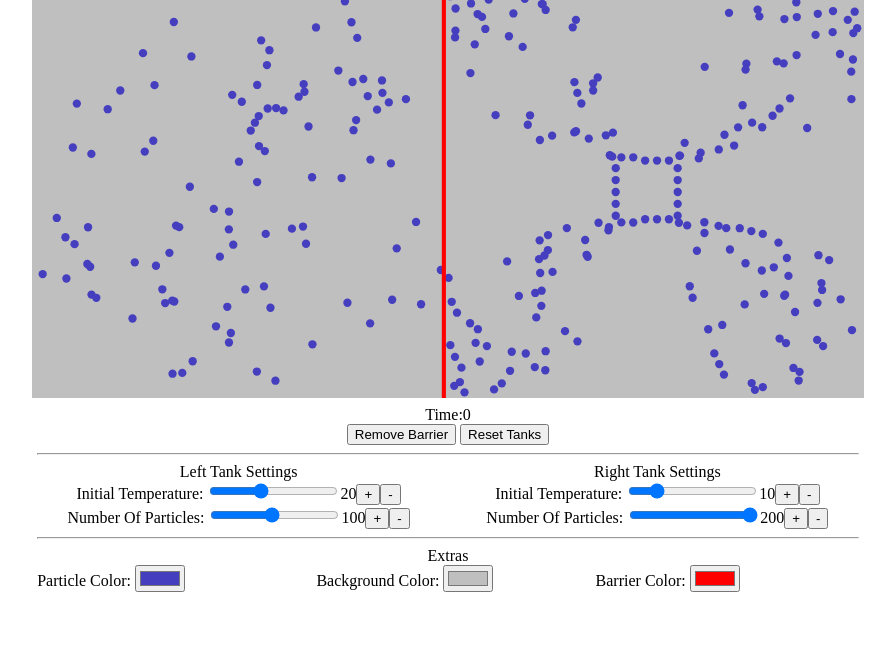
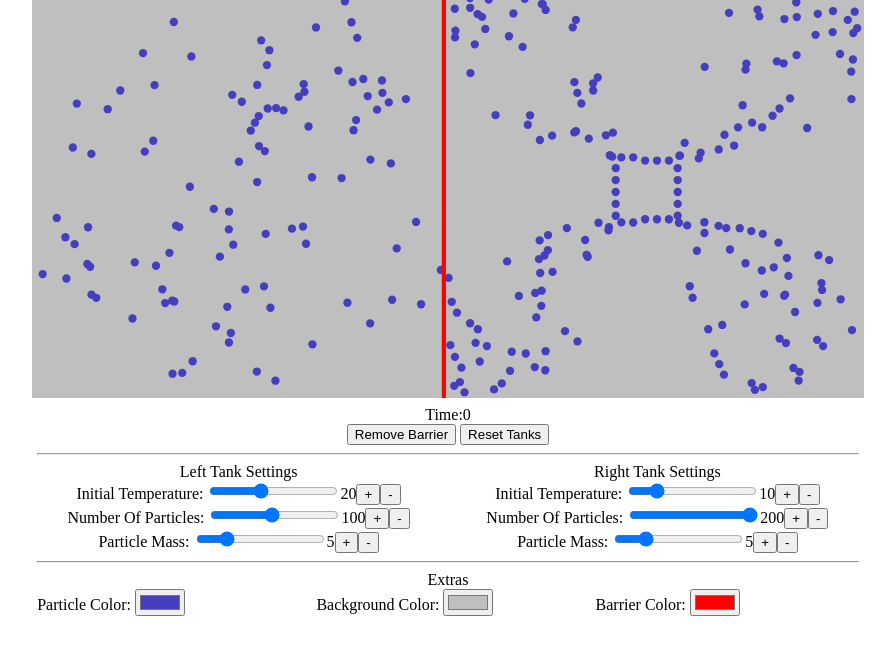
Before and after one commit to BoisterousCoder/ThermalEquilibriumLab, a plain HTML site: page index.html in a window 1280 px wide. Shown: the part 132-800 px from the top of the page, without its empty margins (192-1087 px from the left). Drawn offline with Linux system fonts and the light colour scheme.

Commit message:
Adding Mass
I allowed the simulation to properly handle mass

```diff
--- a/JS/MainLoop.js
+++ b/JS/MainLoop.js
@@ -22,14 +22,14 @@ function mainLoop(particlesLeft, particlesRight, translation) {
         particle.y += particle.vel.y / particle.mass;
         c.fillStyle = particleColor;
         reflectParticle(particle, 0, i, particlesLeft, particlesRight);
-        particleCollisions(i, particlesLeft);
+        particleCollisions(particle, particlesLeft, i);
         particle.fill(c, particle.radius);
 
         c.strokeStyle = 'black';
         c.lineWidth = 0.2;
     });
 
-    roundedTempLeft = Math.round(average(leftTemps)* particleMass * roundingAccuaracy)/roundingAccuaracy;
+    roundedTempLeft = Math.round(average(leftTemps) * simSpeed * roundingAccuaracy)/roundingAccuaracy;
     $('#tempLeft').html(roundedTempLeft);
 
     particlesRight.map(function (particle, i) {
@@ -38,14 +38,14 @@ function mainLoop(particlesLeft, particlesRight, translation) {
         particle.y += particle.vel.y / particle.mass;
         c.fillStyle = particleColor;
         reflectParticle(particle, translation, i, particlesLeft, particlesRight);
-        particleCollisions(i, particlesRight);
+        particleCollisions(particle, particlesRight, i);
         particle.fill(c, particle.radius);
 
         c.strokeStyle = 'black';
         c.lineWidth = 0.2;
     });
 
-    roundedTempRight = Math.round(average(rightTemps) * particleMass * roundingAccuaracy)/roundingAccuaracy;
+    roundedTempRight = Math.round(average(rightTemps) * simSpeed * roundingAccuaracy)/roundingAccuaracy;
     $('#tempRight').html(roundedTempRight);
 
     if(!allowCrossOver){
@@ -76,15 +76,15 @@ function average(array) {
     return avg;
 }
 
-function particleCollisions(checkIndex, particles) {
-    particle = particles[checkIndex];
+function particleCollisions(particle, particles, checkIndex) {
+    //particle = particles[checkIndex];
     particles.map(function (particleToCheck, i) {
         if (i < checkIndex) {
             var distance = particleToCheck.distance(particle);
             if (distance.r <= particleToCheck.radius + particle.radius) {
                 let wallAngle = distance.deg + 90;
                 particle.vel.deg = 2 * wallAngle - particle.vel.deg;
-                let newSpeed = (particleToCheck.vel.r + particle.vel.r) / 2
+                let newSpeed = (particleToCheck.vel.r * particleToCheck.mass + particle.vel.r * particle.mass) / (particleToCheck.mass+particle.mass);
                 particleToCheck.vel.deg = 2 * wallAngle + particleToCheck.vel.deg;
                 particleToCheck.vel.r = newSpeed;
                 particle.vel.r = newSpeed;
--- a/JS/Point.js
+++ b/JS/Point.js
@@ -39,6 +39,9 @@ class Point {
 		return this;
 	}
 	distance(otherPoint) {
+		if(!otherPoint){
+			console.log("test");
+		}
 		var distance = new Point(this.x - otherPoint.x, this.y - otherPoint.y);
 		return distance;
 	}
--- a/JS/Start.js
+++ b/JS/Start.js
@@ -4,17 +4,19 @@
 //user settings
 const fps = 30;//This is the maximum frames per second, lag can make the simulaton slower if there is lag.
 const roundingAccuaracy = 100;//This is the rounding on the temperatures shown above the tank
-var particleMass = 5;//This changes the scaling on how fast the lab goes
-var equilibriumFudging = 0.01;//This is the amount of error after rounding the program will accept as an equilibrium
-var canvasSize = 0.65;//Overall size of the canvas
+const simSpeed = 5;//This scales initial velocities of the particals to make the simulatation appear to run slower
+const equilibriumFudging = 0.01;//This is the amount of error after rounding the program will accept as an equilibrium
+const canvasSize = 0.65;//Overall size of the canvas
 
 //left side
 var initTempLeft = 20;
 var numberOfParticlesLeft = 100;
+var particleMassLeft = 5;
 
 //right side
 var initTempRight = 10;
 var numberOfParticlesRight = 200;
+var particleMassRight = 5;
 
 /*
 
@@ -66,28 +68,26 @@ function init(c) {
 
     //premake particle obj
     for (let i = 0; i < numberOfParticlesLeft; i++) {
-        let initForce = new Point(0, 0);
-        initForce.r = initTempLeft;
-        initForce.deg = i * (360 / numberOfParticlesLeft);
+        let initVel = new Point(0, 0);
+        initVel.r = initTempLeft/simSpeed;
+        initVel.deg = i * (360 / numberOfParticlesLeft);
         let initPoint = getPointOnCircle(((2 * numberOfParticlesLeft - 1) * particleRadius - 1) / (2 * Math.PI), i * (1 / numberOfParticlesLeft))
         initPoint.x += 50;
         initPoint.y += 50;
 
-        makeParticle(initPoint, particleRadius, particleMass, initForce, particlesLeft);
+        makeParticle(initPoint, particleRadius, particleMassLeft, initVel, particlesLeft);
     }
 
     for (let i = 0; i < numberOfParticlesRight; i++) {
-        let initForce = new Point(0, 0);
-        initForce.r = initTempRight;
-        initForce.deg = i * (360 / numberOfParticlesRight);
+        let initVel = new Point(0, 0);
+        initVel.r = initTempRight/simSpeed;
+        initVel.deg = i * (360 / numberOfParticlesRight);
         let initPoint = getPointOnCircle(((2 * numberOfParticlesRight - 1) * particleRadius - 1) / (2 * Math.PI), i * (1 / numberOfParticlesRight))
         initPoint.x += 151;
         initPoint.y += 50;
 
-        makeParticle(initPoint, particleRadius, particleMass, initForce, particlesRight);
+        makeParticle(initPoint, particleRadius, particleMassRight, initVel, particlesRight);
     }
-
-    //initArrowKeys();
 
     //start loop
     gameLoop = setInterval(makeMainLoop(particlesLeft, particlesRight, 100), 1000 / fps);
@@ -109,17 +109,11 @@ function setBarrierButtonText(){
     }
 }
 
-function makeParticle(initPoint, radius, mass, initForce, list) {
+function makeParticle(initPoint, radius, mass, initVel, list) {
     var particle = new Point(initPoint.x, initPoint.y);
-    particle.vel = new Point(0, 0);
+    particle.vel = initVel;
     particle.mass = mass;
     particle.radius = radius;
-    particle.applyForce = function (force) {
-        accelleration = force.scale(1 / particle.mass);
-        particle.vel.x += accelleration.x;
-        particle.vel.y += accelleration.y;
-    }
-    particle.applyForce(initForce);
     list.push(particle);
 }
 
--- a/index.html
+++ b/index.html
@@ -31,7 +31,6 @@
     <div id='settings'>
         <format class='center block'>
             Time:<span id='time'>0</span><br/>
-            <!-- <span class='setting' alias='Remove Barrier' onClick='setStopwatch();' type='checkbox' var='allowCrossOver'></span> -->
             <button id='barrierButton' onclick="setStopwatch();toggleBarrier();"></button>
             <button onclick="resetLoop()">Reset Tanks</button><br/>
         </format>
@@ -43,12 +42,14 @@
                 <format class='center block'>Left Tank Settings</format>
                 <span class='setting block' alias='Initial Temperature' type='range' var='initTempLeft' max='50' min='1'></span>
                 <span class='setting block' alias='Number Of Particles' type='range' var='numberOfParticlesLeft' max='200' min='10'></span>
+                <span class='setting block' alias='Particle Mass' type='range' var='particleMassLeft' max='20' min='1'></span>
             </format>
 
             <format class='center block'>
                 <format class='center block'>Right Tank Settings</format>
                 <span class='setting block' alias='Initial Temperature' type='range' var='initTempRight' max='50' min='1'></span>
                 <span class='setting block' alias='Number Of Particles' type='range' var='numberOfParticlesRight' max='200' min='10'></span>
+                <span class='setting block' alias='Particle Mass' type='range' var='particleMassRight' max='20' min='1'></span>
             </format>
         </format>
 
```
